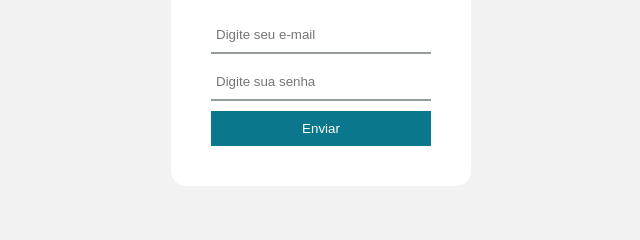
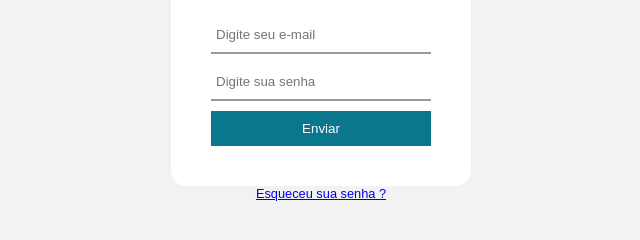
Before and after one commit to salesalves/tabuada, a plain HTML site: page index.html in a window 1280 px wide. Shown: the part 276-516 px from the top of the page, without its empty margins (319-959 px from the left). Drawn offline with Linux system fonts and the light colour scheme.

Commit message:
atualizando

```diff
--- a/index.html
+++ b/index.html
@@ -35,7 +35,7 @@
     </section>
 
     <footer>
-
+        <a href="#">Esqueceu sua senha ?</a>
     </footer>
     <script src="assets/js/login.js"></script>
 </body>
```
